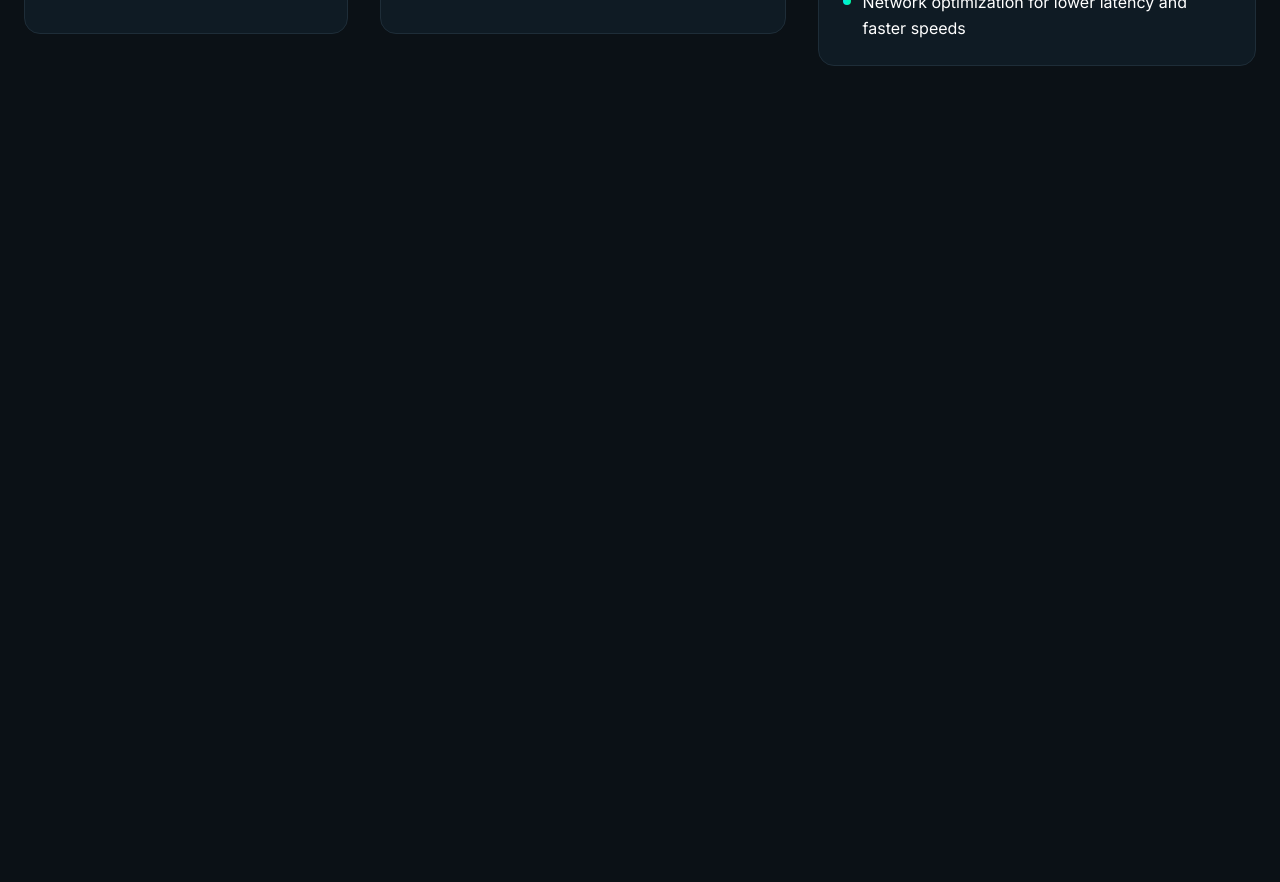
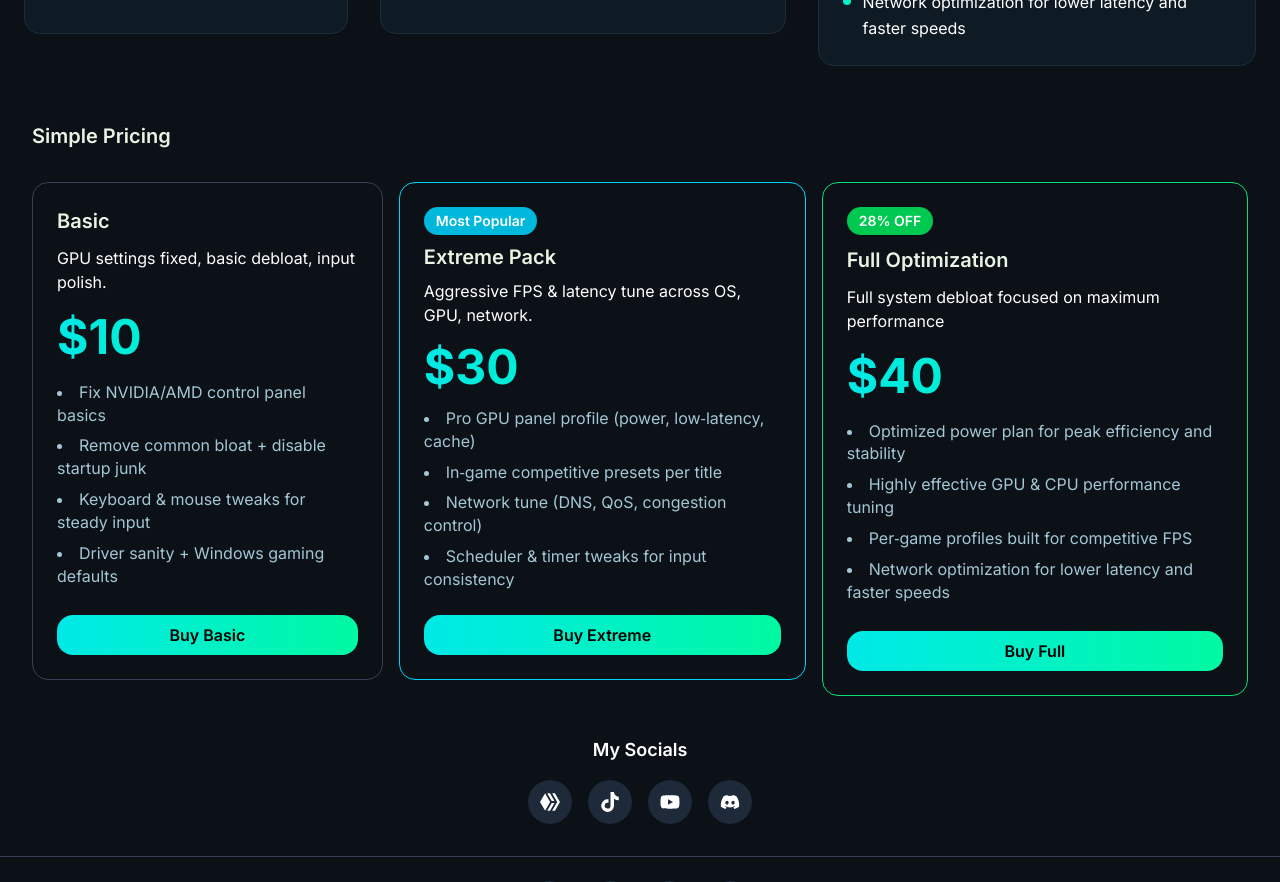
Before and after one commit to code-bd-sana/colzys-tweaks, a Next.js app: page / in a window 1280 px wide. Shown: the part 860-1742 px from the top of the page. Before the commit the page ends 950 px from the top, so only its background shows below. Built offline with nearby package versions, Linux system fonts and the light colour scheme.

Commit message:
pricing feature and footer section done

```diff
--- a/package.json
+++ b/package.json
@@ -11,7 +11,8 @@
   "dependencies": {
     "next": "16.1.6",
     "react": "19.2.3",
-    "react-dom": "19.2.3"
+    "react-dom": "19.2.3",
+    "react-icons": "^5.5.0"
   },
   "devDependencies": {
     "@tailwindcss/postcss": "^4",
--- a/src/app/layout.js
+++ b/src/app/layout.js
@@ -1,3 +1,4 @@
+import Footer from "@/components/shared/Footer";
 import Navbar from "@/components/shared/Navbar";
 import { Geist, Geist_Mono } from "next/font/google";
 import "./globals.css";
@@ -22,8 +23,11 @@ export default function RootLayout({ children }) {
     <html lang='en'>
       <body
         className={`${geistSans.variable} ${geistMono.variable} antialiased`}>
-        <Navbar />
-        {children}
+        <div className='max-w-7xl mx-auto'>
+          <Navbar />
+          {children}
+          <Footer />
+        </div>
       </body>
     </html>
   );
--- a/src/app/page.js
+++ b/src/app/page.js
@@ -1,11 +1,13 @@
 import Banner from "@/components/homepage/Banner";
 import Feature from "@/components/homepage/feature/Feature";
+import Pricing from "@/components/homepage/pricing/Pricing";
 
 export default function Home() {
   return (
     <div className=''>
       <Banner />
       <Feature />
+      <Pricing />
     </div>
   );
 }
--- a/src/components/homepage/Banner.jsx
+++ b/src/components/homepage/Banner.jsx
@@ -1,3 +1,5 @@
+import Link from "next/link";
+
 const Banner = () => {
   return (
     <div className='bg-secondary px-6 md:px-12 py-24 '>
@@ -12,8 +14,12 @@ const Banner = () => {
         {/* button */}
 
         <div className='flex justify-center gap-2'>
-          <button className='btn-primary'>See Pricing</button>
-          <button className='btn-secondary'>What you get</button>
+          <Link href={"#price"} className='btn-primary'>
+            See Pricing
+          </Link>
+          <Link href={"#feature"} className='btn-secondary'>
+            What you get
+          </Link>
         </div>
       </div>
     </div>
--- a/src/components/homepage/feature/Feature.jsx
+++ b/src/components/homepage/feature/Feature.jsx
@@ -32,7 +32,7 @@ const Feature = () => {
     },
   ];
   return (
-    <div className='py-6 px-6'>
+    <div id="feature" className='py-6 px-6'>
       <h1 className='text-bold  text-3xl'>What We Tweak</h1>
 
       <div className='lg:flex space-y-8 justify-center gap-8 mt-8 '>
--- /dev/null
+++ b/src/components/homepage/pricing/Pricing.jsx
@@ -0,0 +1,60 @@
+import PricingCard from "./PricingCard";
+
+const Pricing = () => {
+  const pricing = [
+    {
+      name: "Basic",
+      description: "GPU settings fixed, basic debloat, input polish.",
+      price: 10,
+      item: [
+        "Fix NVIDIA/AMD control panel basics",
+        "Remove common bloat + disable startup junk",
+        "Keyboard & mouse tweaks for steady input",
+        "Driver sanity + Windows gaming defaults",
+      ],
+      buttonText: "Buy Basic",
+      buttonLink: "/",
+    },
+    {
+      name: "Extreme Pack",
+      description: "Aggressive FPS & latency tune across OS, GPU, network.",
+      price: 30,
+      item: [
+        "Pro GPU panel profile (power, low‑latency, cache)",
+        "In‑game competitive presets per title",
+        "Network tune (DNS, QoS, congestion control)",
+        "Scheduler & timer tweaks for input consistency",
+      ],
+      buttonText: "Buy Extreme",
+      buttonLink: "/",
+    },
+    {
+      name: "Full Optimization",
+      description: "Full system debloat focused on maximum performance",
+      price: 40, // price not specified, you can adjust
+      item: [
+        "Optimized power plan for peak efficiency and stability",
+        "Highly effective GPU & CPU performance tuning",
+        "Per‑game profiles built for competitive FPS",
+        "Network optimization for lower latency and faster speeds",
+      ],
+      buttonText: "Buy Full",
+      buttonLink: "/",
+      discount: "28% OFF",
+    },
+  ];
+
+  return (
+    <div id='price' className='px-8 mt-8'>
+      <h1 className='text-bold'>Simple Pricing</h1>
+
+      <div className='lg:flex gap-4 justify-center space-y-4 mt-8'>
+        {pricing?.map((pricing, idx) => (
+          <PricingCard pricing={pricing} key={idx + 1} />
+        ))}
+      </div>
+    </div>
+  );
+};
+
+export default Pricing;
--- /dev/null
+++ b/src/components/homepage/pricing/PricingCard.jsx
@@ -0,0 +1,48 @@
+const PricingCard = ({ pricing }) => {
+  return (
+    <div
+      className={`border rounded-2xl p-6 flex flex-col justify-between
+      ${
+        pricing.name === "Extreme Pack"
+          ? "border-cyan-400"
+          : pricing.name === "Full Optimization"
+            ? "border-green-400"
+            : "border-gray-700"
+      } hover:shadow-lg transition-shadow duration-300`}>
+      {/* Badge */}
+      {pricing.discount && (
+        <div className='text-sm font-semibold text-white mb-2 bg-green-500 px-3 py-1 rounded-full w-max'>
+          {pricing.discount}
+        </div>
+      )}
+      {pricing.name === "Extreme Pack" && (
+        <div className='text-sm font-semibold text-white mb-2 bg-cyan-500 px-3 py-1 rounded-full w-max'>
+          Most Popular
+        </div>
+      )}
+
+      {/* Plan Name */}
+      <h2 className='text-bold mb-2'>{pricing.name}</h2>
+
+      {/* Description */}
+      <p className='text-primary mb-4'>{pricing.description}</p>
+
+      {/* Price */}
+      <p className='text-highlight mb-4'>${pricing.price}</p>
+
+      {/* Features */}
+      <ul className='list-disc list-inside text-gray mb-6 space-y-2'>
+        {pricing.item.map((feature, i) => (
+          <li key={i}>{feature}</li>
+        ))}
+      </ul>
+
+      {/* Button */}
+      <a href={pricing.buttonLink} className='btn-primary text-center'>
+        {pricing.buttonText}
+      </a>
+    </div>
+  );
+};
+
+export default PricingCard;
--- a/src/components/shared/Footer.jsx
+++ b/src/components/shared/Footer.jsx
@@ -1,7 +1,67 @@
-import React from "react";
+import { FaDiscord, FaTiktok, FaYoutube } from "react-icons/fa";
+import { SiHiveBlockchain } from "react-icons/si";
+
+const socialLinks = [
+  {
+    icon: <SiHiveBlockchain />,
+    href: "#",
+    bg: "bg-gray-800 hover:bg-gray-700",
+  },
+  {
+    icon: <FaTiktok />,
+    href: "#",
+    bg: "bg-gray-800 hover:bg-gray-700",
+  },
+  {
+    icon: <FaYoutube />,
+    href: "#",
+    bg: "bg-gray-800 hover:bg-gray-700",
+  },
+  {
+    icon: <FaDiscord />,
+    href: "#",
+    bg: "bg-gray-800 hover:bg-gray-700",
+  },
+];
 
 const Footer = () => {
-  return <div></div>;
+  return (
+    <footer className=' text-white py-10'>
+      {/* My Socials */}
+      <div className='text-center mb-8'>
+        <h2 className='text-lg font-semibold mb-4'>My Socials</h2>
+        <div className='flex justify-center gap-4'>
+          {socialLinks.map((social, idx) => (
+            <a
+              key={idx}
+              href={social.href}
+              target='_blank'
+              rel='noopener noreferrer'
+              className={`p-3 rounded-full ${social.bg} transition-colors duration-200`}>
+              <span className='text-xl'>{social.icon}</span>
+            </a>
+          ))}
+        </div>
+      </div>
+
+      {/* Bottom Socials + Copyright */}
+      <div className='border-t border-gray-700 pt-6 text-center flex flex-col items-center gap-4'>
+        <div className='flex justify-center gap-4'>
+          {socialLinks.map((social, idx) => (
+            <a
+              key={idx}
+              href={social.href}
+              target='_blank'
+              rel='noopener noreferrer'
+              className={`p-3 rounded-full ${social.bg} transition-colors duration-200`}>
+              <span className='text-xl'>{social.icon}</span>
+            </a>
+          ))}
+        </div>
+        <p className='text-gray-400 text-sm mt-2'>© 2026 Colzys Tweaks</p>
+      </div>
+    </footer>
+  );
 };
 
 export default Footer;
--- a/src/components/shared/Navbar.jsx
+++ b/src/components/shared/Navbar.jsx
@@ -10,7 +10,7 @@ const Navbar = () => {
         <p className='text-primary hidden md:block'>
           Services Pricing My Socials{" "}
         </p>
-        <Link href={"/"} className='btn-primary'>
+        <Link href={"#price"} className='btn-primary'>
           Buy
         </Link>
       </section>
```
Also changed, not shown: 1 other file (tests, documents, lock files or other folders).
